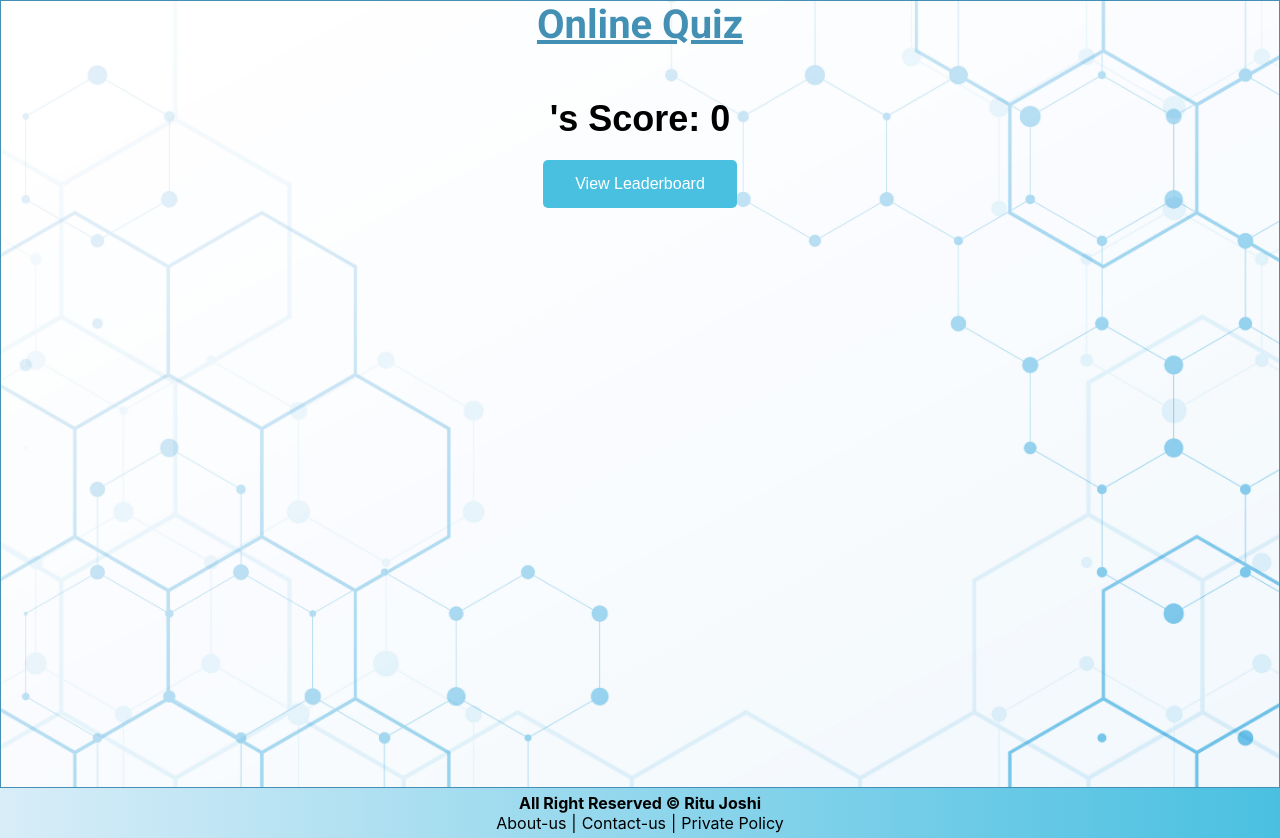
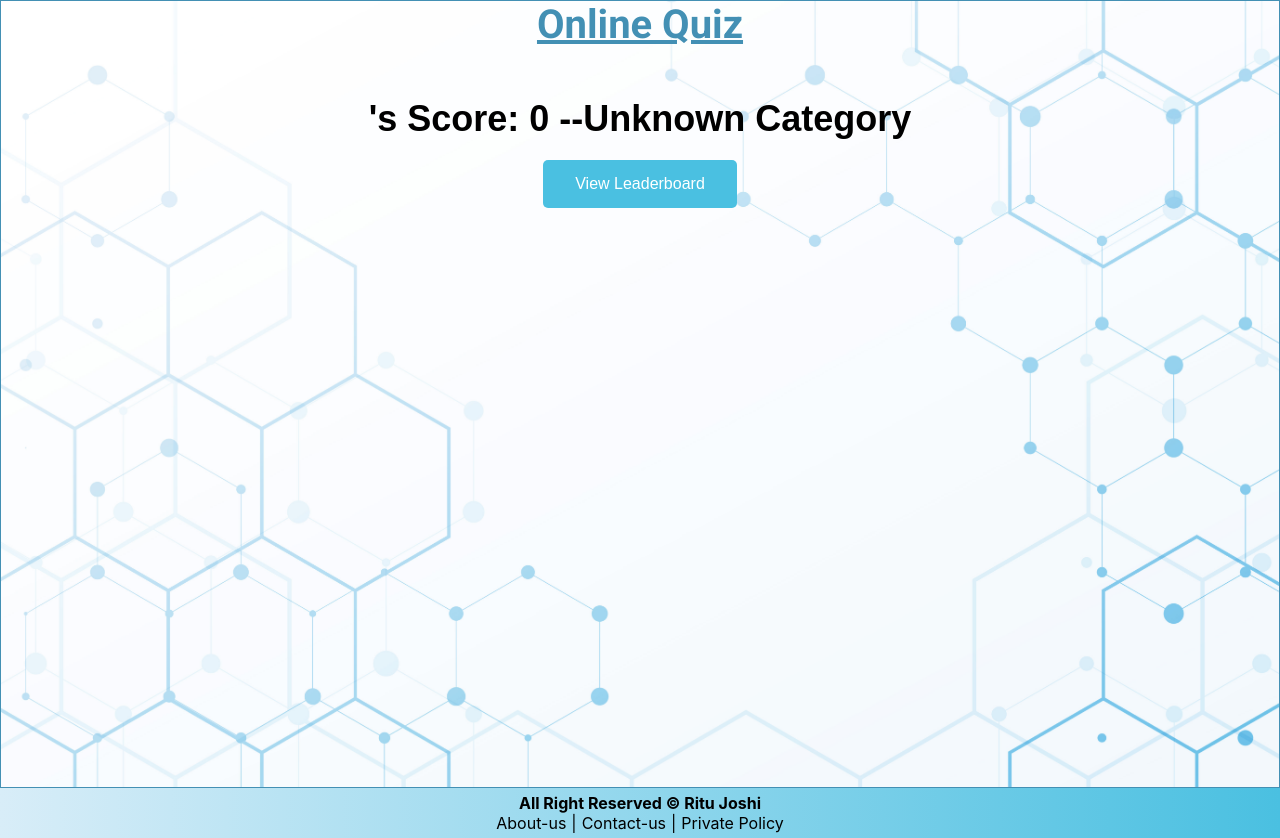
Before and after one commit to RituJS/onlineQuizApp, a React (Create React App) app: page /result in a window 1280 px wide. Built offline with nearby package versions, Linux system fonts and the light colour scheme.

Commit message:
final change

```diff
--- a/src/api/QuizContext.js
+++ b/src/api/QuizContext.js
@@ -28,6 +28,8 @@ export const QuizProvider = ({ children }) => {
   const [name, setName] = useState('');
   const [questions, setQuestions] = useState('');
   const [score, setScore] = useState(0);
+  const [category, setCategory] = useState("")
+
    const fetchQuiz = async (category = "", level = "") => {
         try {
           const response = await fetch(`https://opentdb.com/api.php?amount=10${category && `&category=${category}`}${level && `&level=${level}`}&type=multiple`);
@@ -46,7 +48,7 @@ export const QuizProvider = ({ children }) => {
       };
 
   return (
-    <QuizContext.Provider value={{ name, setName, questions, setQuestions, score, setScore, fetchQuiz }}>
+    <QuizContext.Provider value={{ name, setName, questions, setQuestions, score, setScore, category, setCategory, fetchQuiz }}>
       {children}
     </QuizContext.Provider>
   );
--- a/src/components/LeaderBoard.jsx
+++ b/src/components/LeaderBoard.jsx
@@ -1,5 +1,64 @@
+// import { Button } from '@mui/material';
+// import React, { useEffect, useState } from 'react';
+
+// const LeaderBoard = () => {
+//   const [leaderboard, setLeaderboard] = useState([]);
+
+//   useEffect(() => {
+//     // get the leaderboard data from local storage
+//     const savedLeaderboard = JSON.parse(localStorage.getItem('leaderboard')) || [];
+
+//     // update scores if the name already exists
+//     const updatedLeaderboard = [];
+//     savedLeaderboard.forEach(ele => {
+//       const existingPerson = updatedLeaderboard.findIndex(item => item.name === ele.name);
+//       if (existingPerson !== -1) {
+//         // If name exists, update the score only if the new score is higher
+//         if (ele.score > updatedLeaderboard[existingPerson].score) {
+//           updatedLeaderboard[existingPerson].score = ele.score;
+//         }
+//       } else {
+//         // If name doesn't exist, add the name
+//         updatedLeaderboard.push(ele);
+//       }
+//     });
+
+//     // Sort the leaderboard in descending order based on scores
+//     updatedLeaderboard.sort((a, b) => b.score - a.score);
+
+//     // Save the updated leaderboard state
+//     setLeaderboard(updatedLeaderboard);
+//   }, []);
+
+//   return (
+//     <div className="leaderboard-container">
+//     <div className="leaderboard">
+//       <h2>Leaderboard</h2>
+//       <ul>
+//         {leaderboard.map((ele, index) => (
+//           <li key={index}>
+//             {ele.name} - {ele.score}
+//           </li>
+//         ))}
+//       </ul>
+//       <div className="sticky-button">
+//       <Button
+//        variant="contained"
+//        color="primary"
+//        size="large"
+//        style={{ width: 185 }}
+//        href="/"
+//       >GO TO HOME</Button></div>
+//     </div>
+//     </div>
+//   );
+// };
+
+// export default LeaderBoard;
+
+
+import React, { useEffect, useState } from 'react';
 import { Button } from '@mui/material';
-import React, { useEffect, useState } from 'react';
 
 const LeaderBoard = () => {
   const [leaderboard, setLeaderboard] = useState([]);
@@ -8,20 +67,18 @@ const LeaderBoard = () => {
     // get the leaderboard data from local storage
     const savedLeaderboard = JSON.parse(localStorage.getItem('leaderboard')) || [];
 
-    // update scores if the name already exists
-    const updatedLeaderboard = [];
-    savedLeaderboard.forEach(ele => {
-      const existingPerson = updatedLeaderboard.findIndex(item => item.name === ele.name);
-      if (existingPerson !== -1) {
-        // If name exists, update the score only if the new score is higher
-        if (ele.score > updatedLeaderboard[existingPerson].score) {
-          updatedLeaderboard[existingPerson].score = ele.score;
-        }
-      } else {
-        // If name doesn't exist, add the name
-        updatedLeaderboard.push(ele);
+    // Create an object to store the highest scores for each category
+    const highestScoresByCategory = {};
+
+    // Iterate through the savedLeaderboard to find the highest score for each category
+    savedLeaderboard.forEach(({ name, score, category }) => {
+      if (!highestScoresByCategory[category] || score > highestScoresByCategory[category].score) {
+        highestScoresByCategory[category] = { name, score, category };
       }
     });
+
+    // Convert the highestScoresByCategory object back to an array
+    const updatedLeaderboard = Object.values(highestScoresByCategory);
 
     // Sort the leaderboard in descending order based on scores
     updatedLeaderboard.sort((a, b) => b.score - a.score);
@@ -37,7 +94,7 @@ const LeaderBoard = () => {
         <ul>
           {leaderboard.map((ele, index) => (
             <li key={index}>
-            {ele.name} - {ele.score}
+              {ele.name} - {ele.score} - {ele.category}
             </li>
           ))}
         </ul>
@@ -48,7 +105,10 @@ const LeaderBoard = () => {
             size="large"
             style={{ width: 185 }}
             href="/"
-      >GO TO HOME</Button></div>
+          >
+            GO TO HOME
+          </Button>
+        </div>
       </div>
     </div>
   );
--- a/src/pages/Home.jsx
+++ b/src/pages/Home.jsx
@@ -1,5 +1,5 @@
 import React, { useState } from 'react'
-import bannerImg from "../assets/images/question2.png"
+import bannerImg from "../assets/images/quiz-banner.png"
 import "../../src/App.css"
 import { Button, MenuItem, TextField } from '@mui/material'
 import Categories from '../Database/Category'
@@ -11,10 +11,9 @@ const Home = (
   // { name, setName, fetchQuiz, setQuestions }
   ) => {
 
-    const { name, setName, fetchQuiz, setQuestions } = useQuizContext();
+    const { name, setName, fetchQuiz, setQuestions, category, setCategory } = useQuizContext();
 
-  // const [name, setName] = useState("")
-  const [category, setCategory] = useState("")
+  // const [category, setCategory] = useState("")
   const [level, setLevel] = useState("")
   const [error, setError] = useState(false)
 
--- a/src/pages/Result.jsx
+++ b/src/pages/Result.jsx
@@ -1,23 +1,30 @@
 import React, { useEffect } from 'react';
 import { useNavigate } from 'react-router-dom';
 import { useQuizContext } from '../api/QuizContext';
+import Categories from '../Database/Category'
+
+const getCategoryNameById = (categoryId) => {
+  const category = Categories.find((cat) => cat.value === categoryId);
+  return category ? category.category : 'Unknown Category';
+};
 
 const Result = (() => {
-  const { name, score } = useQuizContext()
+  const { name, score, category } = useQuizContext()
   const navigate = useNavigate();
+  const categoryName = getCategoryNameById(category);
 
   //Store the score in localStorage
   useEffect(() => {
-    if (name && score) {
+    if (name && score && category) {
       const leaderboardData = JSON.parse(localStorage.getItem('leaderboard')) || [];
-      leaderboardData.push({ name, score });
+      leaderboardData.push({ name, score, category:categoryName });
       localStorage.setItem('leaderboard', JSON.stringify(leaderboardData));
     }
-  }, []);
+  }, [name, score, category, categoryName]);
 
   return (
     <div className="result-page">
-      <h2>{name}'s Score: {score}</h2>
+      <h2>{name}'s Score: {score} --{categoryName}</h2>
       <button onClick={() => navigate('/leaderboard')}>View Leaderboard</button>
     </div>
   );
```
Also changed, not shown: src/assets/images/quiz-banner.png (added). Lines whose indentation alone changed are shown as unchanged.
